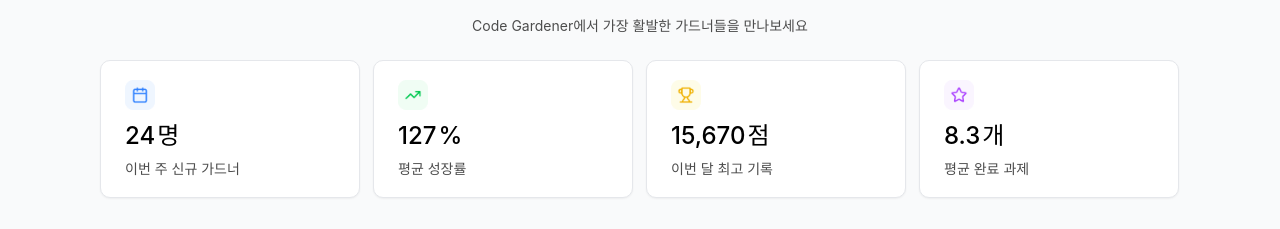
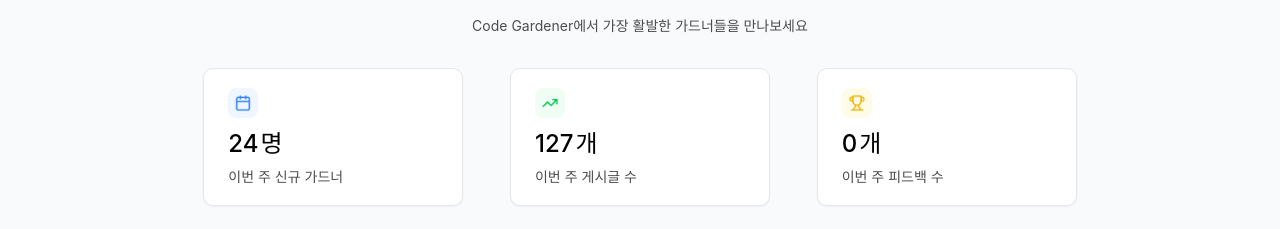
Before and after one commit to 2025-YU-SE/Gardener_web, a React (Vite) app: page /leader-board in a window 1280 px wide. Shown: the part 130-359 px from the top of the page. Built offline with nearby package versions, Linux system fonts and the light colour scheme; no server answers; a web font is replaced by a local one.

Commit message:
feat: 이번 주 피드백 수 API 연동

```diff
--- a/src/api/leaderboardApi.js
+++ b/src/api/leaderboardApi.js
@@ -25,3 +25,9 @@
   });
   return response.data;
 };
+
+// 이번 주 피드백 수 조회
+export async function getWeeklyFeedbackCount() {
+  const res = await api.get("api/feedback/week");
+  return res.data;
+}
--- a/src/pages/LeaderBoard.jsx
+++ b/src/pages/LeaderBoard.jsx
@@ -5,9 +5,12 @@
 import icon1 from "../assets/leaderboard_icon1.png";
 import icon2 from "../assets/leaderboard_icon2.png";
 import icon3 from "../assets/leaderboard_icon3.png";
-import icon4 from "../assets/leaderboard_icon4.png";
 import RankingBoard from "../components/leaderboard/RankingBoard.jsx";
-import { getTop3Leaders, getFullLeaders } from "../api/leaderboardApi";
+import {
+  getTop3Leaders,
+  getFullLeaders,
+  getWeeklyFeedbackCount,
+} from "../api/leaderboardApi";
 
 function LeaderBoard() {
   const PAGE_SIZE = 10; // 한 페이지당 가져올 데이터 수
@@ -22,15 +25,33 @@
   const [loading, setLoading] = useState(true);
   const [currentCriteria, setCurrentCriteria] = useState("points");
 
-  // 상단 통계 카드 데이터 (추후 연동 필요)
+  // 이번 주 피드백 수
+  const [weeklyFeedbackCount, setWeeklyFeedbackCount] = useState(0);
+
+  // 상단 통계 카드 데이터
   const stats = [
     { icon: icon1, value: 24, unit: "명", label: "이번 주 신규 가드너" },
-    { icon: icon2, value: 127, unit: "%", label: "평균 성장률" },
-    { icon: icon3, value: 15670, unit: "점", label: "이번 달 최고 기록" },
-    { icon: icon4, value: 8.3, unit: "개", label: "평균 완료 과제" },
+    { icon: icon2, value: 127, unit: "개", label: "이번 주 게시글 수" },
+    {
+      icon: icon3,
+      value: weeklyFeedbackCount ?? 0,
+      unit: "개",
+      label: "이번 주 피드백 수",
+    },
   ];
 
-  // 데이터 로딩 함수
+  // 이번 주 피드백 수 로딩
+  const fetchWeeklyFeedback = async () => {
+    try {
+      const count = await getWeeklyFeedbackCount();
+      setWeeklyFeedbackCount(Number(count) || 0);
+    } catch (error) {
+      console.error("Failed to fetch weekly feedback count:", error);
+      setWeeklyFeedbackCount(0);
+    }
+  };
+
+  // 상위 3명 데이터 로딩 함수
   const fetchTop3Leaders = async (criteria) => {
     try {
       const data = await getTop3Leaders(criteria);
@@ -95,6 +116,7 @@
   useEffect(() => {
     fetchTop3Leaders(currentCriteria);
     fetchFullLeaders(currentCriteria, 0);
+    fetchWeeklyFeedback();
   }, []);
 
   return (
@@ -110,8 +132,8 @@
         </div>
 
         <div className="mx-auto max-w-[1080px] w-full">
-          {/* 지표 카드 4개 */}
-          <div className="mt-6 grid grid-cols-4 gap-3">
+          {/* 지표 카드 3개 */}
+          <div className="mt-8 mx-auto max-w-[900px] grid grid-cols-3 gap-5 place-items-center">
             {stats.map((item, idx) => (
               <StatCard
                 key={idx}
```
